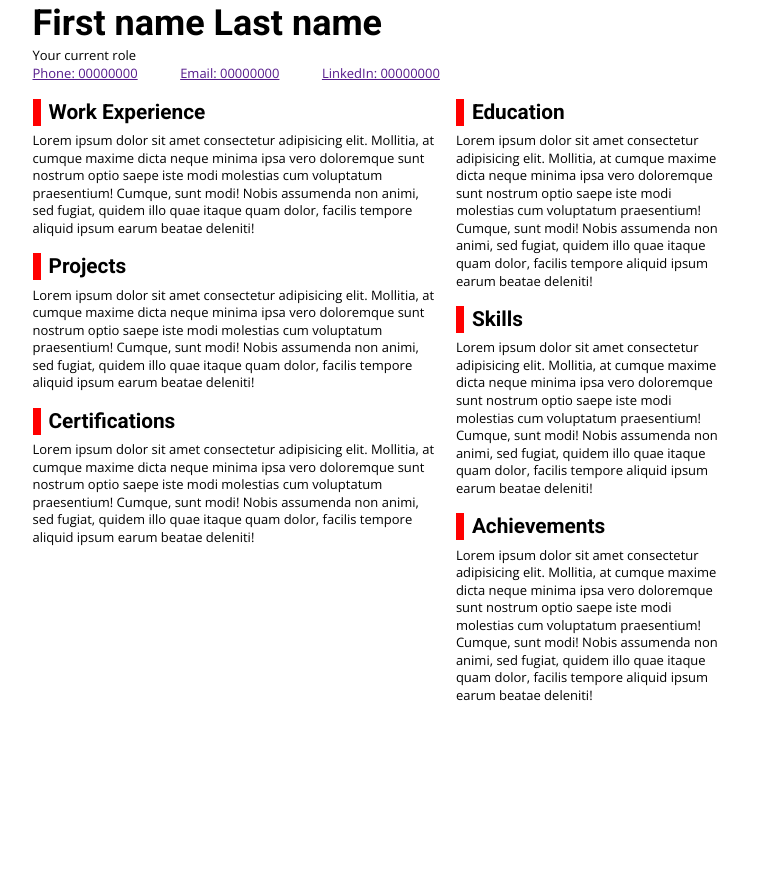
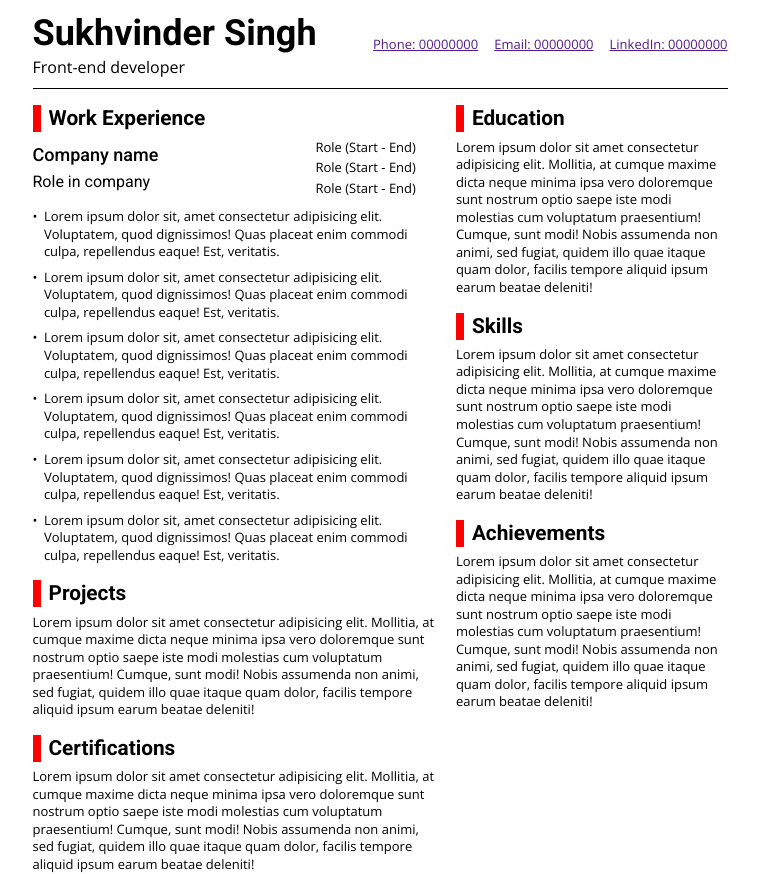
Before and after one commit to Sukhvinder-Singh/vue-resume, a Vue app: page / in a window 1280 px wide. Shown: the whole page, without its empty margins (260-1018 px from the left). Before the commit the page ends 800 px from the top, so only its background shows below. Built offline with nearby package versions, Linux system fonts and the light colour scheme.

Commit message:
Seperated vue components

```diff
--- /dev/null
+++ b/src/App/components/Header.vue
@@ -0,0 +1,22 @@
+<template>
+  <div class="resume__section header">
+    <div>
+      <h1>Sukhvinder Singh</h1>
+      <p class="header__role">Front-end developer</p>
+    </div>
+    <div class="links">
+      <div>
+        <span class="links__icon"></span>
+        <a href="">Phone: 00000000</a>
+      </div>
+      <div>
+        <span class="links__icon"></span>
+        <a href="">Email: 00000000</a>
+      </div>
+      <div>
+        <span class="links__icon"></span>
+        <a href="">LinkedIn: 00000000</a>
+      </div>
+    </div>
+  </div>
+</template>
--- a/src/App/components/Resume.vue
+++ b/src/App/components/Resume.vue
@@ -1,29 +1,14 @@
 <template>
   <div class="resume">
     <div class="resume__grid">
-      <section class="resume__section resume__section--header">
-        <div class="resume__container">
-          <h1 class="resume__name">First name Last name</h1>
-          <p class="resume__role">Your current role</p>
-          <div class="links">
-            <div class="links__link">
-              <span class="links__icon"></span>
-              <a href="" class="links__content">Phone: 00000000</a>
-            </div>
-            <div class="links__link">
-              <span class="links__icon"></span>
-              <a href="" class="links__content">Email: 00000000</a>
-            </div>
-            <div class="links__link">
-              <span class="links__icon"></span>
-              <a href="" class="links__content">LinkedIn: 00000000</a>
-            </div>
-          </div>
-        </div>
-      </section>
+      <Header />
       <div class="resume__col resume__col--left">
+        <section class="resume__section work">
+          <h2>Work Experience</h2>
+          <Work />
+        </section>
         <section class="resume__section">
-          <h2 class="resume__sectionHeading">Work Experience</h2>
+          <h2>Projects</h2>
           <p>
             Lorem ipsum dolor sit amet consectetur adipisicing elit. Mollitia,
             at cumque maxime dicta neque minima ipsa vero doloremque sunt
@@ -34,18 +19,7 @@
           </p>
         </section>
         <section class="resume__section">
-          <h2 class="resume__sectionHeading">Projects</h2>
-          <p>
-            Lorem ipsum dolor sit amet consectetur adipisicing elit. Mollitia,
-            at cumque maxime dicta neque minima ipsa vero doloremque sunt
-            nostrum optio saepe iste modi molestias cum voluptatum praesentium!
-            Cumque, sunt modi! Nobis assumenda non animi, sed fugiat, quidem
-            illo quae itaque quam dolor, facilis tempore aliquid ipsum earum
-            beatae deleniti!
-          </p>
-        </section>
-        <section class="resume__section">
-          <h2 class="resume__sectionHeading">Certifications</h2>
+          <h2>Certifications</h2>
           <p>
             Lorem ipsum dolor sit amet consectetur adipisicing elit. Mollitia,
             at cumque maxime dicta neque minima ipsa vero doloremque sunt
@@ -58,7 +32,7 @@
       </div>
       <div class="resume__col resume__col--right">
         <section class="resume__section">
-          <h2 class="resume__sectionHeading">Education</h2>
+          <h2>Education</h2>
           <p>
             Lorem ipsum dolor sit amet consectetur adipisicing elit. Mollitia,
             at cumque maxime dicta neque minima ipsa vero doloremque sunt
@@ -69,7 +43,7 @@
           </p>
         </section>
         <section class="resume__section">
-          <h2 class="resume__sectionHeading">Skills</h2>
+          <h2>Skills</h2>
           <p>
             Lorem ipsum dolor sit amet consectetur adipisicing elit. Mollitia,
             at cumque maxime dicta neque minima ipsa vero doloremque sunt
@@ -80,7 +54,7 @@
           </p>
         </section>
         <section class="resume__section">
-          <h2 class="resume__sectionHeading">Achievements</h2>
+          <h2>Achievements</h2>
           <p>
             Lorem ipsum dolor sit amet consectetur adipisicing elit. Mollitia,
             at cumque maxime dicta neque minima ipsa vero doloremque sunt
@@ -96,6 +70,9 @@
 </template>
 
 <script setup>
+import Header from "./Header.vue";
+import Work from "./Work.vue";
+
 const props = defineProps({
   resumeData: Array,
 });
--- /dev/null
+++ b/src/App/components/Work.vue
@@ -0,0 +1,50 @@
+<template>
+  <div class="work__section">
+    <div class="work__details">
+      <div>
+        <h3>Company name</h3>
+        <h4>Role in company</h4>
+      </div>
+      <ul class="work__progression">
+        <li>Role (Start - End)</li>
+        <li>Role (Start - End)</li>
+        <li>Role (Start - End)</li>
+      </ul>
+    </div>
+    <ul>
+      <li>
+        Lorem ipsum dolor sit, amet consectetur adipisicing elit. Voluptatem,
+        quod dignissimos! Quas placeat enim commodi culpa, repellendus eaque!
+        Est, veritatis.
+      </li>
+      <li>
+        Lorem ipsum dolor sit, amet consectetur adipisicing elit. Voluptatem,
+        quod dignissimos! Quas placeat enim commodi culpa, repellendus eaque!
+        Est, veritatis.
+      </li>
+      <li>
+        Lorem ipsum dolor sit, amet consectetur adipisicing elit. Voluptatem,
+        quod dignissimos! Quas placeat enim commodi culpa, repellendus eaque!
+        Est, veritatis.
+      </li>
+      <li>
+        Lorem ipsum dolor sit, amet consectetur adipisicing elit. Voluptatem,
+        quod dignissimos! Quas placeat enim commodi culpa, repellendus eaque!
+        Est, veritatis.
+      </li>
+      <li>
+        Lorem ipsum dolor sit, amet consectetur adipisicing elit. Voluptatem,
+        quod dignissimos! Quas placeat enim commodi culpa, repellendus eaque!
+        Est, veritatis.
+      </li>
+      <li>
+        Lorem ipsum dolor sit, amet consectetur adipisicing elit. Voluptatem,
+        quod dignissimos! Quas placeat enim commodi culpa, repellendus eaque!
+        Est, veritatis.
+      </li>
+    </ul>
+  </div>
+</template>
+
+<script setup>
+</script>
```
